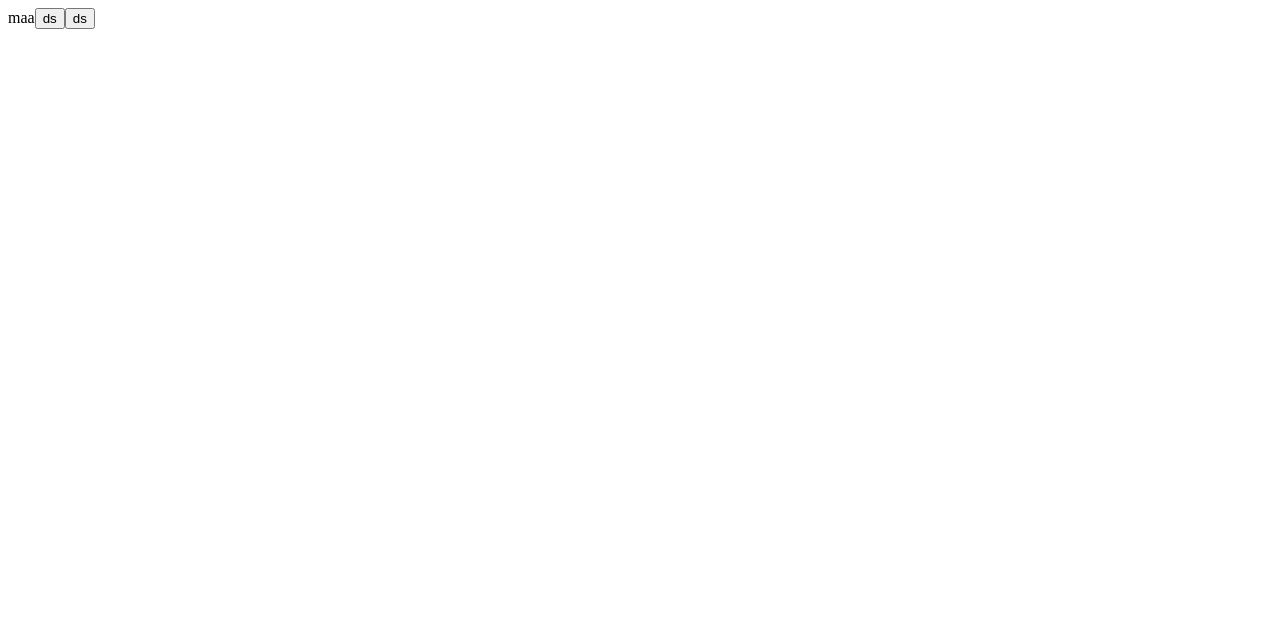
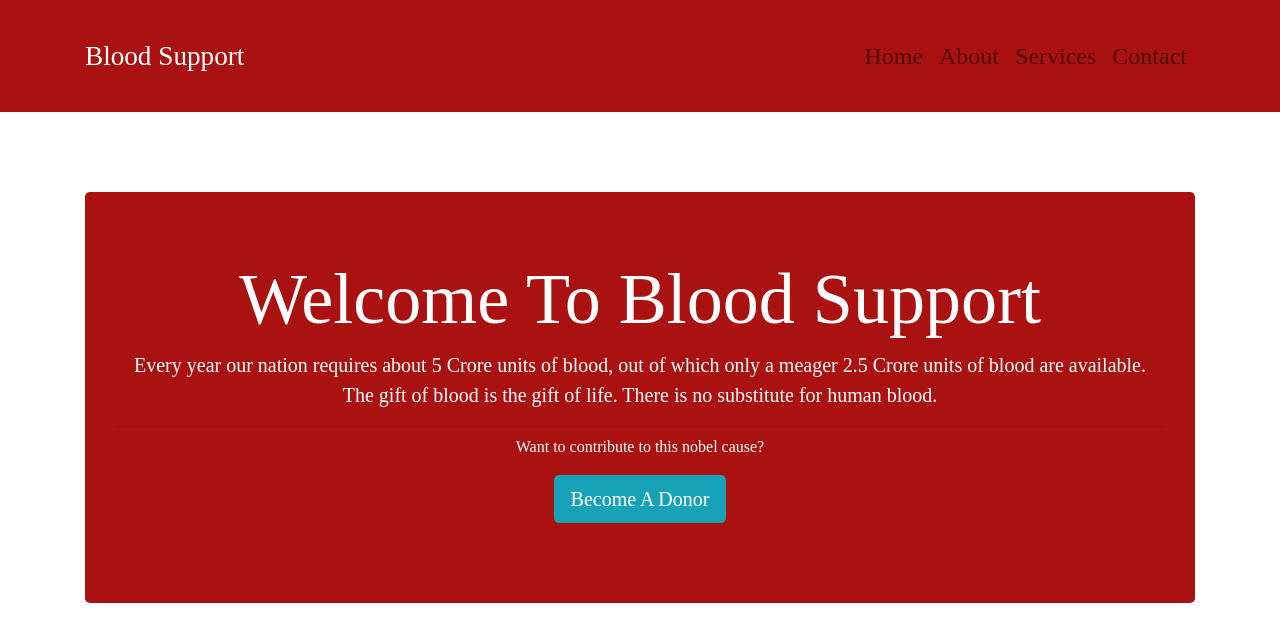
Before and after one commit to satya-sudo/BloodSupport, a React (Create React App) app in the folder client/: page / in a window 1280 px wide. Shown: the top 642 px of the page. Built offline with nearby package versions, Linux system fonts and the light colour scheme.

Commit message:
worked on UI , navbar created and few more minor details added

```diff
--- a/client/public/index.html
+++ b/client/public/index.html
@@ -10,6 +10,8 @@
       content="Web site created using create-react-app"
     />
     <link rel="apple-touch-icon" href="%PUBLIC_URL%/logo192.png" />
+    <link rel="stylesheet" href="https://maxcdn.bootstrapcdn.com/bootstrap/4.0.0/css/bootstrap.min.css" integrity="sha384-Gn5384xqQ1aoWXA+058RXPxPg6fy4IWvTNh0E263XmFcJlSAwiGgFAW/dAiS6JXm" crossorigin="anonymous">
+
     <!--
       manifest.json provides metadata used when your web app is installed on a
       user's mobile device or desktop. See https://developers.google.com/web/fundamentals/web-app-manifest/
@@ -39,5 +41,8 @@
       To begin the development, run `npm start` or `yarn start`.
       To create a production bundle, use `npm run build` or `yarn build`.
     -->
+    <script src="https://code.jquery.com/jquery-3.2.1.slim.min.js" integrity="sha384-KJ3o2DKtIkvYIK3UENzmM7KCkRr/rE9/Qpg6aAZGJwFDMVNA/GpGFF93hXpG5KkN" crossorigin="anonymous"></script>
+<script src="https://cdnjs.cloudflare.com/ajax/libs/popper.js/1.12.9/umd/popper.min.js" integrity="sha384-ApNbgh9B+Y1QKtv3Rn7W3mgPxhU9K/ScQsAP7hUibX39j7fakFPskvXusvfa0b4Q" crossorigin="anonymous"></script>
+<script src="https://maxcdn.bootstrapcdn.com/bootstrap/4.0.0/js/bootstrap.min.js" integrity="sha384-JZR6Spejh4U02d8jOt6vLEHfe/JQGiRRSQQxSfFWpi1MquVdAyjUar5+76PVCmYl" crossorigin="anonymous"></script>
   </body>
 </html>
--- a/client/src/components/App.js
+++ b/client/src/components/App.js
@@ -2,16 +2,19 @@ import React from 'react';
 import {connect} from 'react-redux';
 import {getAll,getSearched} from '../actions';
 
+import NavBar from './NavBar';
+import Jumbotron from './Jumbotron';
 
 class App extends React.Component{
 
 
     render() {
     return(
-        <div>maa
-        <button onClick={()=>this.props.getAll()}>ds</button>
-        <button onClick={()=>this.props.getSearched({ params: {state:"Bihar"} })}>ds</button>
-
+        <div>
+            <NavBar />
+        {/* <button onClick={()=>this.props.getAll()}>ds</button>
+        <button onClick={()=>this.props.getSearched({ params: {state:"Bihar"} })}>ds</button> */}
+            <Jumbotron />
         </div>
     );
     }
--- /dev/null
+++ b/client/src/components/Jumbotron.js
@@ -0,0 +1,21 @@
+import React from 'react';
+
+const Jumbotron = () => {
+
+    return(
+        <div className="container container-md" >
+        <div className="jumbotron text-center" >
+            <h1 className="display-3">Welcome To Blood Support</h1>
+            <p className="lead">Every year our nation requires about <b> 5 Crore </b> units of blood, out of which only a meager <b>2.5 Crore </b> units of blood are available. The gift of blood is the gift of life. There is no substitute for human blood.</p>
+            <hr className="my-2" />
+            <p>Want to contribute to this nobel cause?</p>
+            <p className="lead">
+                <a className="btn btn-info btn-lg"  role="button">Become A Donor</a>
+            </p>
+        </div>
+        </div>
+
+    );
+};
+
+export default Jumbotron;
--- /dev/null
+++ b/client/src/components/NavBar.js
@@ -0,0 +1,38 @@
+import { div } from 'prelude-ls';
+import React from 'react';
+
+const navBar = () => {
+
+    return (
+        <nav className="navbar navbar-expand-md  navbar-light">
+            <div className="container">
+                <a className="navbar-brand" >Blood Support</a>
+                <button  className="navbar-toggler" data-toggle="collapse" data-target="#navBar-Nav">
+                <span className="navbar-toggler-icon"></span>
+                </button>
+                <div className="collapse navbar-collapse" id="navBar-Nav">
+                <ul className="navbar-nav ml-auto">
+                    <li className="nav-item">
+                        <a className="nav-link" >Home</a>
+                    </li>
+                    <li  className="nav-item">
+                        <a className="nav-link" >About</a>
+                    </li>
+                    <li  className="nav-item">
+                        <a className="nav-link" >Services</a>
+                    </li>
+                    <li  className="nav-item">
+                        <a  className="nav-link" >Contact</a>
+                    </li>
+                </ul>
+                </div>
+            </div>
+        </nav>
+
+    );
+
+
+}
+
+
+export default navBar;
--- a/client/src/index.js
+++ b/client/src/index.js
@@ -7,6 +7,8 @@ import { createStore,applyMiddleware,compose } from 'redux';
 
 import App from './components/App';
 import reducers from './reducers';
+
+import './style/main.css';
 
 const composeEnhancers = window.__REDUX_DEVTOOLS_EXTENSION_COMPOSE__ || compose;
 
--- /dev/null
+++ b/client/src/style/main.css
@@ -0,0 +1,21 @@
+body {
+    font-family: "sans-serif";
+    margin: 0;
+    padding: 0;
+    color: white;
+}
+
+.navbar {
+    min-height: 7rem;
+    background-color: #AA1111;
+    margin-bottom: 5rem;
+    font-size: 1.5rem;
+}
+.navbar .navbar-brand {
+    font-size: 1.7rem;
+}
+
+.jumbotron {
+    background-color: #AA1111;
+    margin-bottom: 5rem;
+}
```
